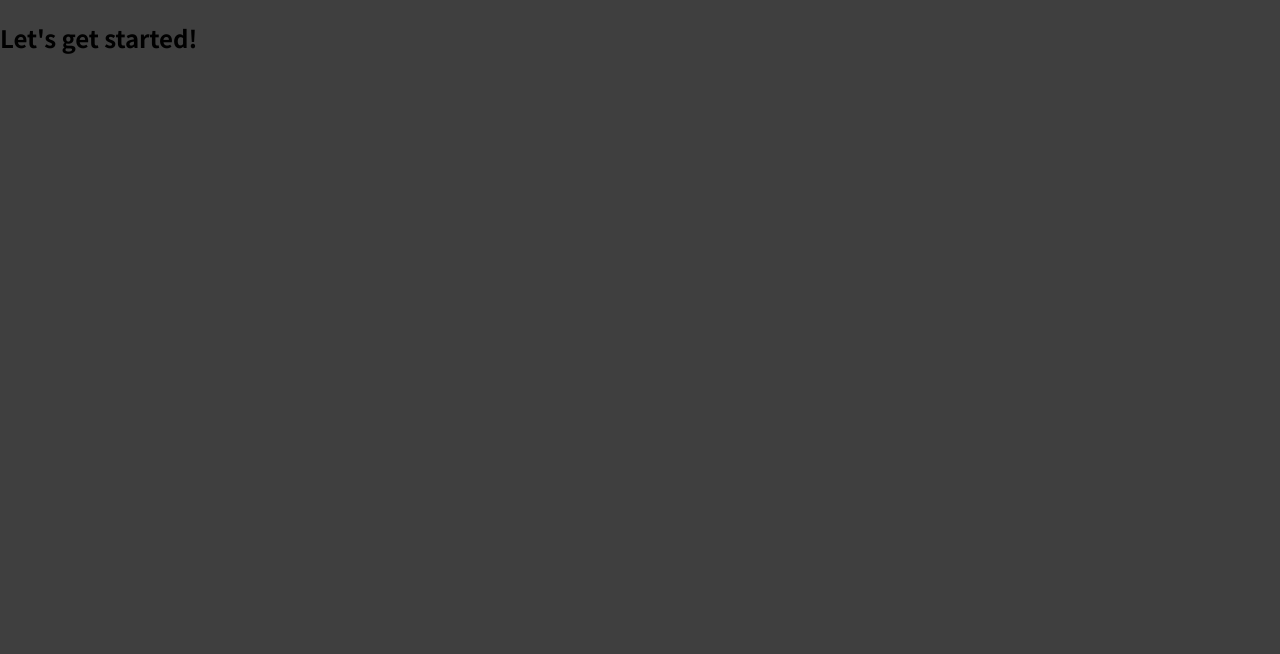
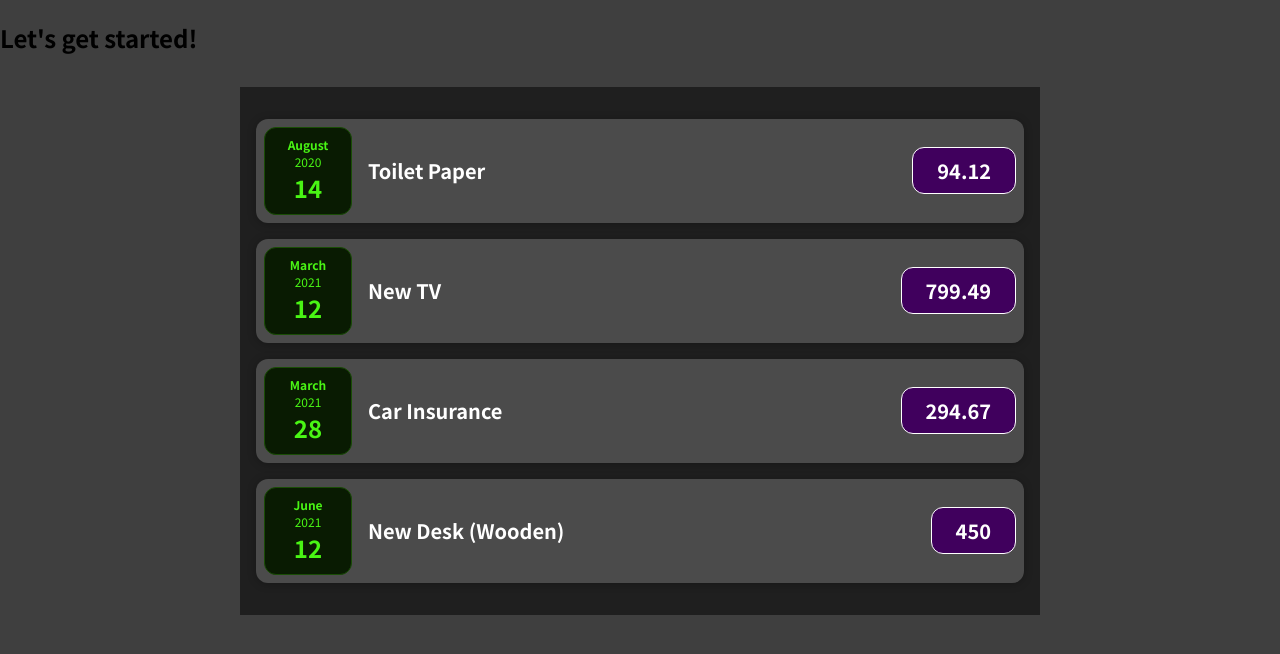
Before and after one commit to rbekeris/Udemy_React_Course, a JavaScript app in the folder react-complete-guide/: page / in a window 1280 px wide. Shown: the top 654 px of the page. Built offline with nearby package versions, Linux system fonts and the light colour scheme.

Commit message:
A lot of commits lost due to error

```diff
--- a/react-complete-guide/src/App.js
+++ b/react-complete-guide/src/App.js
@@ -1,7 +1,31 @@
+import Expenses from "./components/Expenses";
+
 function App() {
+  const expenses = [
+    {
+      id: 'e1',
+      title: 'Toilet Paper',
+      amount: 94.12,
+      date: new Date(2020, 7, 14),
+    },
+    { id: 'e2', title: 'New TV', amount: 799.49, date: new Date(2021, 2, 12) },
+    {
+      id: 'e3',
+      title: 'Car Insurance',
+      amount: 294.67,
+      date: new Date(2021, 2, 28),
+    },
+    {
+      id: 'e4',
+      title: 'New Desk (Wooden)',
+      amount: 450,
+      date: new Date(2021, 5, 12),
+    },
+  ];
   return (
     <div>
       <h2>Let's get started!</h2>
+      <Expenses items={expenses}/>
     </div>
   );
 }
--- /dev/null
+++ b/react-complete-guide/src/components/Card.css
@@ -0,0 +1,4 @@
+.card {
+    border-radius: 12px;
+    box-shadow: 0 1px 8px rgba(0, 0, 0, 0.25);
+  }
--- /dev/null
+++ b/react-complete-guide/src/components/Card.js
@@ -0,0 +1,14 @@
+import './Card.css';
+//To use a component as the "outermost" one, we need to set it up
+//to use props.children
+function Card(props) {
+    //Our custom component must be configured to accept other ClassNames
+    //Thus we set up a variable 'classes' that derives from card + the data passed to it later
+    const classes = 'card ' + props.className;
+
+    return (
+    //.children will always be the conent between the opening and closing tags of our custom component
+    <div className={classes}>{props.children}</div>
+    )
+}
+export default Card;
--- /dev/null
+++ b/react-complete-guide/src/components/ExpenseDate.css
@@ -0,0 +1,26 @@
+.expense-date {
+    display: flex;
+    flex-direction: column;
+    width: 5.5rem;
+    height: 5.5rem;
+    border: 1px solid #194d05;
+    background-color: #091b02;
+    color: rgb(73, 245, 20);
+    border-radius: 12px;
+    align-items: center;
+    justify-content: center;
+  }
+
+  .expense-date__month {
+    font-size: 0.75rem;
+    font-weight: bold;
+  }
+
+  .expense-date__year {
+    font-size: 0.75rem;
+  }
+
+  .expense-date__day {
+    font-size: 1.5rem;
+    font-weight: bold;
+  }
--- /dev/null
+++ b/react-complete-guide/src/components/ExpenseDate.js
@@ -0,0 +1,15 @@
+import './ExpenseDate.css';
+function ExpenseDate(props) {
+    const month = props.date.toLocaleString('en-US', {month:'long'});
+    const day = props.date.toLocaleString('en-US', {day:'2-digit'});
+    const year = props.date.getFullYear();
+
+    return (
+    <div className="expense-date">
+        <div className="expense-date__month">{month}</div>
+        <div className="expense-date__year">{year}</div>
+        <div className="expense-date__day">{day}</div>
+    </div>
+    );
+}
+export default ExpenseDate;
--- /dev/null
+++ b/react-complete-guide/src/components/ExpenseItem.css
@@ -0,0 +1,54 @@
+.expense-item {
+    display: flex;
+    justify-content: space-between;
+    align-items: center;
+    padding: 0.5rem;
+    margin: 1rem 0;
+    background-color: #4b4b4b;
+  }
+
+  .expense-item__description {
+    display: flex;
+    flex-direction: column;
+    gap: 1rem;
+    align-items: flex-end;
+    flex-flow: column-reverse;
+    justify-content: flex-start;
+    flex: 1;
+  }
+
+  .expense-item h2 {
+    color: #3a3a3a;
+    font-size: 1rem;
+    flex: 1;
+    margin: 0 1rem;
+    color: white;
+  }
+
+  .expense-item__price {
+    font-size: 1rem;
+    font-weight: bold;
+    color: white;
+    background-color: #40005d;
+    border: 1px solid white;
+    padding: 0.5rem;
+    border-radius: 12px;
+  }
+
+  @media (min-width: 580px) {
+    .expense-item__description {
+      flex-direction: row;
+      align-items: center;
+      justify-content: flex-start;
+      flex: 1;
+    }
+
+    .expense-item__description h2 {
+      font-size: 1.25rem;
+    }
+
+    .expense-item__price {
+      font-size: 1.25rem;
+      padding: 0.5rem 1.5rem;
+    }
+  }
--- /dev/null
+++ b/react-complete-guide/src/components/ExpenseItem.js
@@ -0,0 +1,23 @@
+//We import the necesary component css
+import './ExpenseItem.css';
+//We can import other components into components...
+import ExpenseDate from './ExpenseDate';
+import Card from './Card'
+
+//First react componenet
+//A React component is just a JS function
+
+function ExpenseItem(props) {
+    return (
+        //Custom components must be configured to support "extra css" -while in-built components support them out of the box
+        <Card className="expense-item">
+            <ExpenseDate date={props.date}></ExpenseDate>
+            <div className="expense-item__description">
+                <h2>{props.title}</h2>
+                <div className="expense-item__price">{props.amount}</div>
+            </div>
+        </Card>
+    )
+}
+
+export default ExpenseItem;
--- /dev/null
+++ b/react-complete-guide/src/components/Expenses.css
@@ -0,0 +1,7 @@
+.expenses {
+    padding: 1rem;
+    background-color: rgb(31, 31, 31);
+    margin: 2rem auto;
+    width: 50rem;
+    max-width: 95%;
+  }
--- /dev/null
+++ b/react-complete-guide/src/components/Expenses.js
@@ -0,0 +1,33 @@
+//We import the necesary component css
+import './Expenses.css';
+//We can import other components into components...
+import ExpenseItem from './ExpenseItem';
+
+function Expenses(props) {
+    return (
+        <div className="expenses">
+              <ExpenseItem
+                title={props.items[0].title}
+                amount={props.items[0].amount}
+                date={props.items[0].date}
+                > </ExpenseItem>
+                <ExpenseItem
+                title={props.items[1].title}
+                amount={props.items[1].amount}
+                date={props.items[1].date}
+                > </ExpenseItem>
+                <ExpenseItem
+                title={props.items[2].title}
+                amount={props.items[2].amount}
+                date={props.items[2].date}
+                > </ExpenseItem>
+                <ExpenseItem
+                title={props.items[3].title}
+                amount={props.items[3].amount}
+                date={props.items[3].date}
+                > </ExpenseItem>
+        </div>
+    )
+}
+
+export default Expenses;
```
Also changed, not shown: 2 other files (tests, documents, lock files or other folders).
